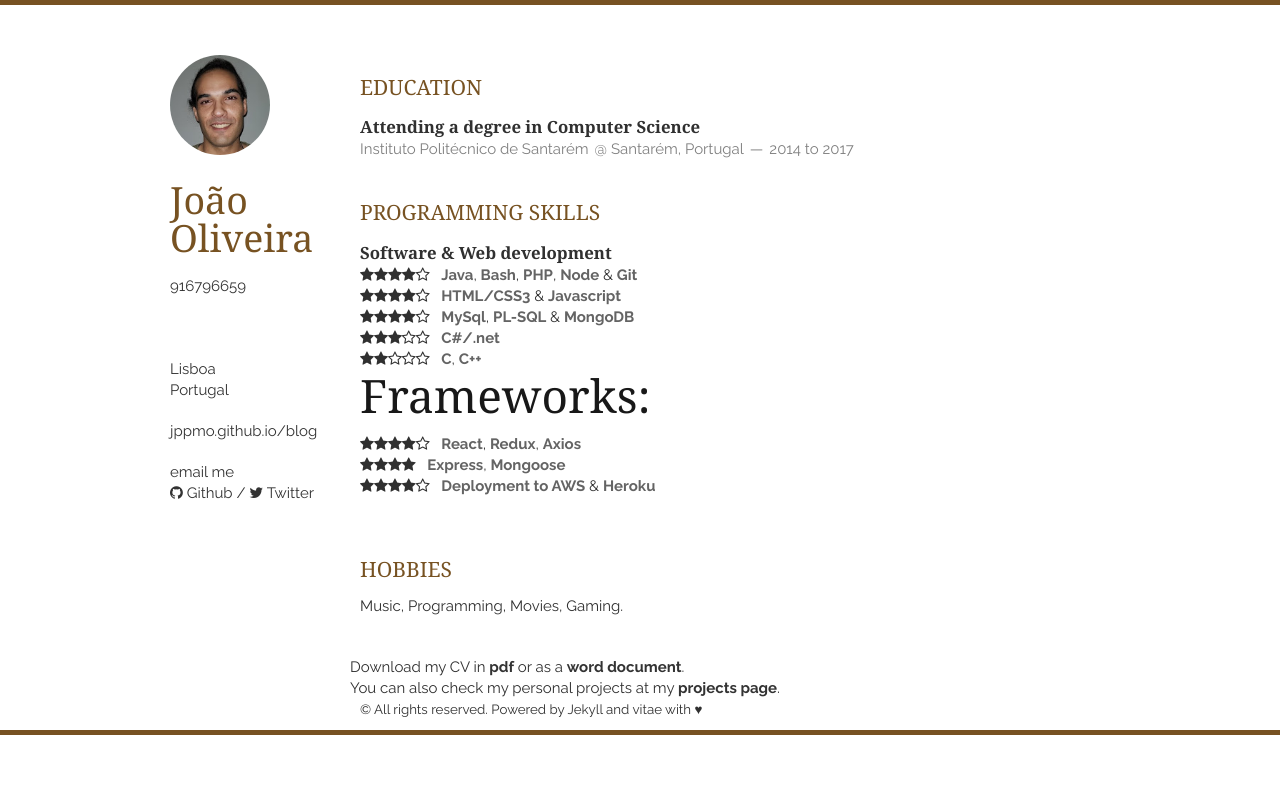
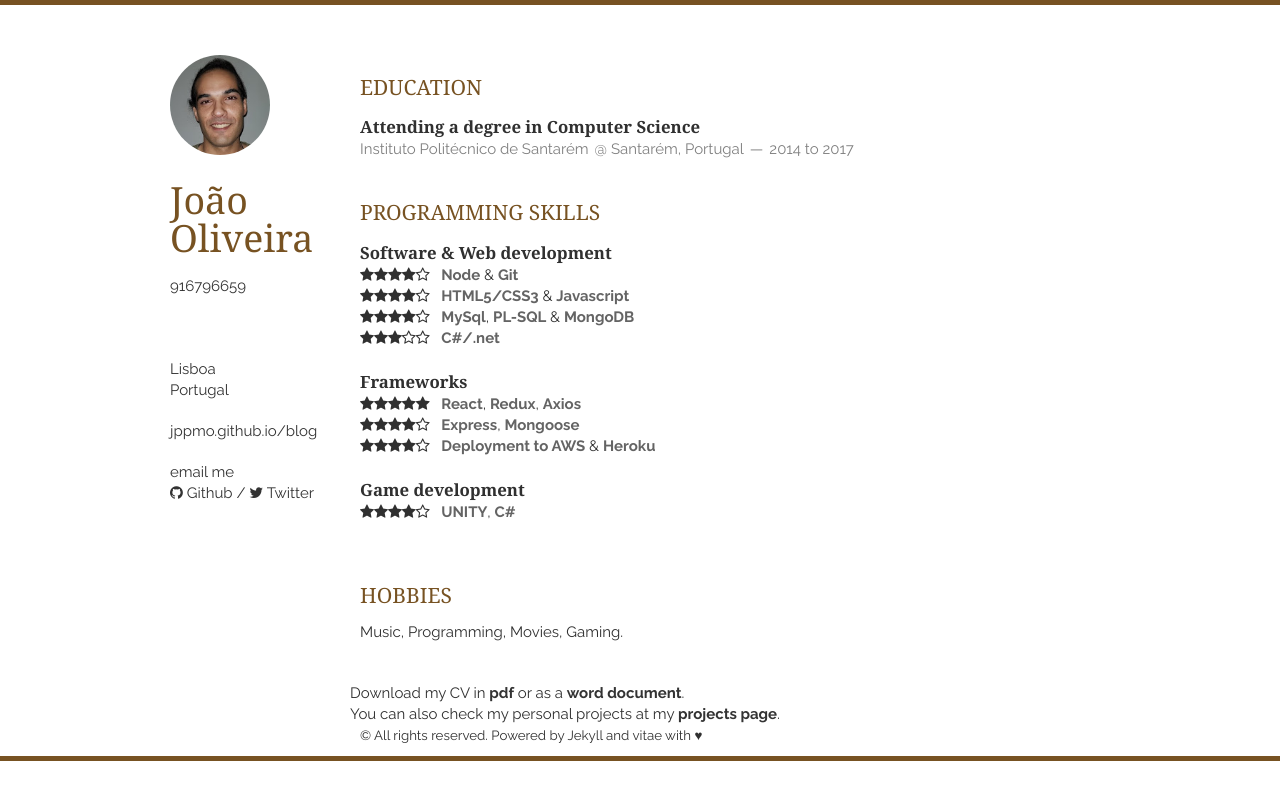
Before and after one commit to jppmo/vitae, a Jekyll site: the page built from index.html, in a window 1280 px wide. Shown: the top 800 px of the page. Built offline with Jekyll 4.4.1, drawn with Linux system fonts in a browser that asks for light colours; nearby versions of some CDN libraries; the list of posts is cut into pages by our own code.

Commit message:
new projects update

```diff
--- a/_includes/skills.html
+++ b/_includes/skills.html
@@ -6,11 +6,11 @@
         </header>
         <p>
             <i class="fa fa-star"></i><i class="fa fa-star"></i><i class="fa fa-star"></i><i class="fa fa-star"></i><i class="fa fa-star-o"></i>
-            &nbsp;&nbsp;<em>Java</em>, <em>Bash</em>, <em>PHP</em>, <em>Node</em> &amp; <em>Git</em>
+            &nbsp;&nbsp;<em>Node</em> &amp; <em>Git</em>
         </p>
         <p>
             <i class="fa fa-star"></i><i class="fa fa-star"></i><i class="fa fa-star"></i><i class="fa fa-star"></i><i class="fa fa-star-o"></i>
-            &nbsp;&nbsp;<em>HTML/CSS3</em> &amp; <em>Javascript</em>
+            &nbsp;&nbsp;<em>HTML5/CSS3</em> &amp; <em>Javascript</em>
         </p>
 
         <p>
@@ -23,19 +23,19 @@
             &nbsp;&nbsp;<em>C#/.net</em>
         </p>
 
-        <p>
-          <i class="fa fa-star"></i><i class="fa fa-star"></i><i class="fa fa-star-o"></i><i class="fa fa-star-o"></i><i class="fa fa-star-o"></i>
-            &nbsp;&nbsp;<em>C</em>, <em>C++</em>
-        </p>
+    </article>
+    <article>
 
-        <h1>Frameworks:</h1>
+      <header>
+        <h1>Frameworks</h1>
+      </header>
 
       <p>
-            <i class="fa fa-star"></i><i class="fa fa-star"></i><i class="fa fa-star"></i><i class="fa fa-star"></i><i class="fa fa-star-o"></i>
+        <i class="fa fa-star"></i><i class="fa fa-star"></i><i class="fa fa-star"></i><i class="fa fa-star"></i><i class="fa fa-star"></i>
         &nbsp;&nbsp;<em>React</em>, <em>Redux</em>, <em>Axios</em>
       </p>
       <p>
-            <i class="fa fa-star"></i><i class="fa fa-star"></i><i class="fa fa-star"></i><i class="fa fa-star"></i></i>
+        <i class="fa fa-star"></i><i class="fa fa-star"></i><i class="fa fa-star"></i><i class="fa fa-star"><i class="fa fa-star-o"></i></i>
         &nbsp;&nbsp;<em>Express</em>, <em>Mongoose</em>
       </p>
       <p>
@@ -44,4 +44,14 @@
       </p>
     </article>
 
+    <article>
+        <header>
+            <h1>Game development</h1>
+        </header>
+        <p>
+            <i class="fa fa-star"></i><i class="fa fa-star"></i><i class="fa fa-star"></i><i class="fa fa-star"></i><i class="fa fa-star-o"></i>
+            &nbsp;&nbsp;<em>UNITY</em>, <em>C#</em>
+        </p>
+
+    </article>
 </section>
```
Also changed, not shown: _includes/employment.html (+1 -44 lines), _includes/initiatives.html (+1 -21 lines). Lines whose indentation alone changed are shown as unchanged.
